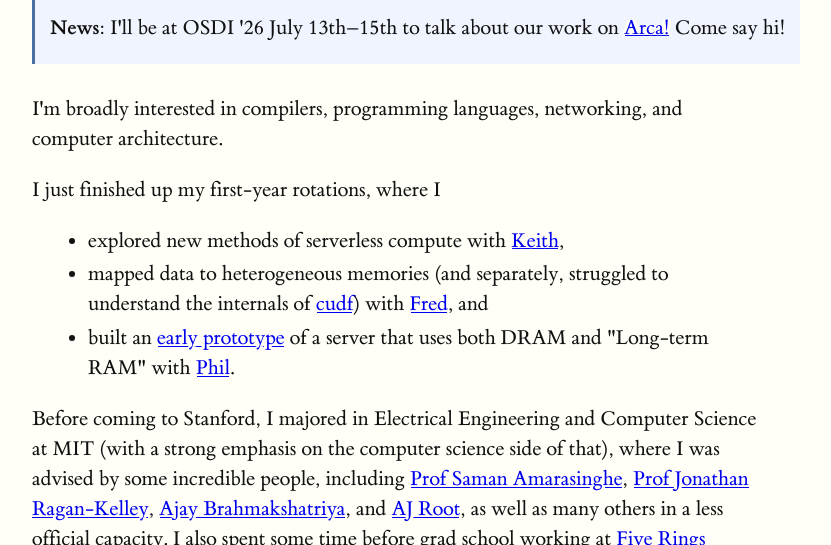
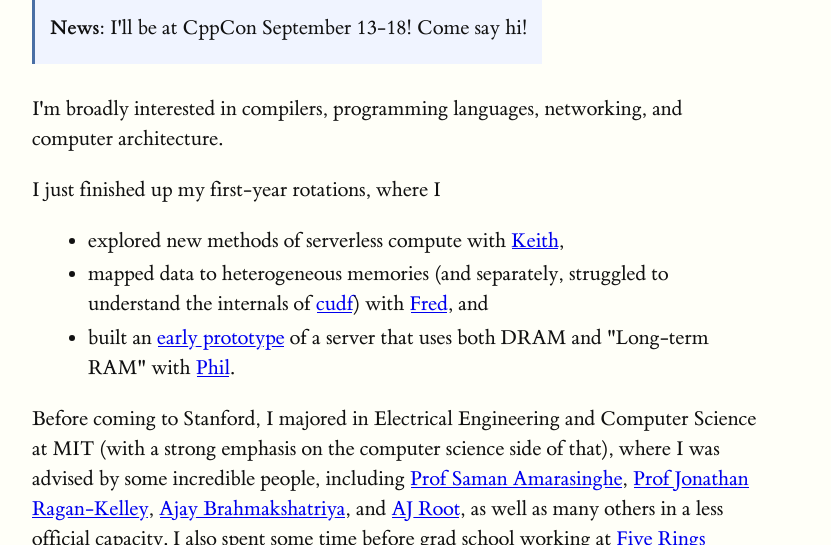
Before and after one commit to katherinemohr/katherinemohr.github.io, a Jekyll site: the page built from index.html, in a window 1280 px wide and 900 px high, cut to the strip 355-900 px from the top of the window. Shown: the whole strip, without its empty margins (128-959 px from the left). Built offline with Jekyll 4.4.1, drawn with Linux system fonts in a browser that asks for light colours.

Commit message:
make the news newer

```diff
--- a/index.html
+++ b/index.html
@@ -25,7 +25,7 @@ layout: default
     </div>
   </div>
   <div style="background: #f0f4ff; border-left: 3px solid #4a6fa5; padding-left: 1em; padding-right: 1em; margin-bottom: 1em; display: inline-block;">
-    <p><strong>News:</strong> I'll be at OSDI '26 July 13th–15th to talk about our work on <a href="https://www.usenix.org/conference/osdi26/presentation/srivatsan">Arca!</a> Come say hi!</p>
+    <p><strong>News:</strong> I'll be at CppCon September 13-18! Come say hi!</p>
   </div>
   <section>
     <p style="margin-top: 0;">
```
Also changed, not shown: 1 other file.
